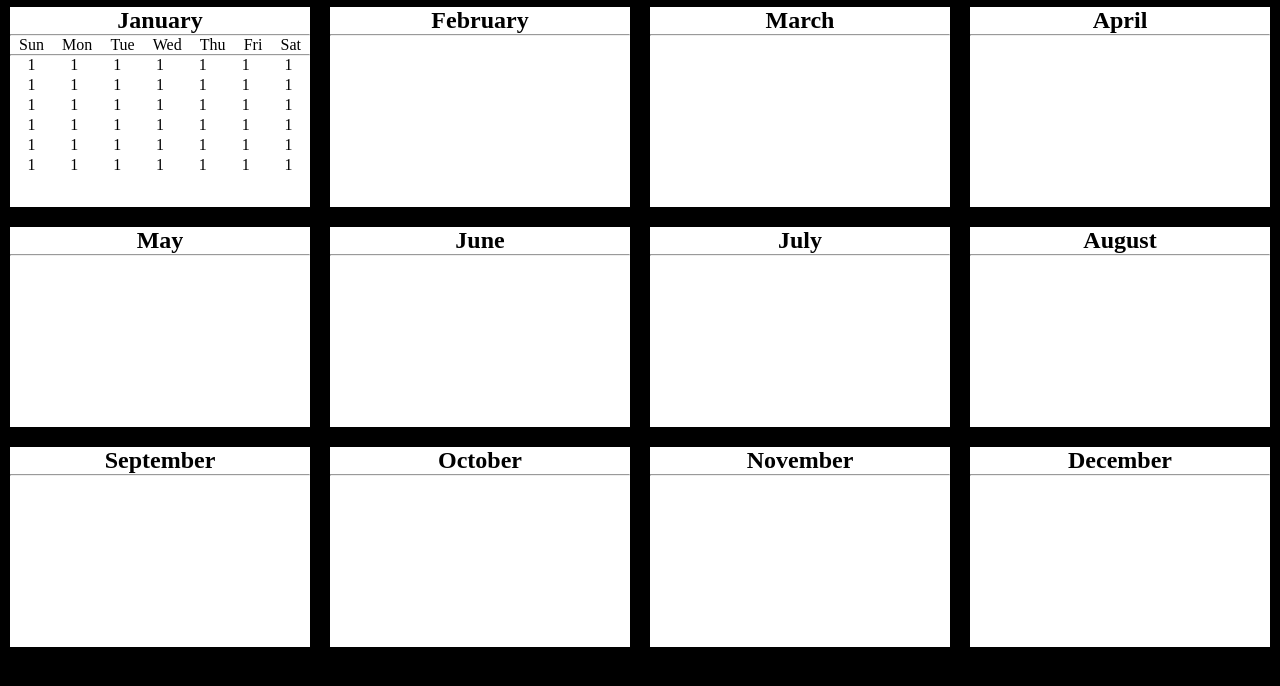
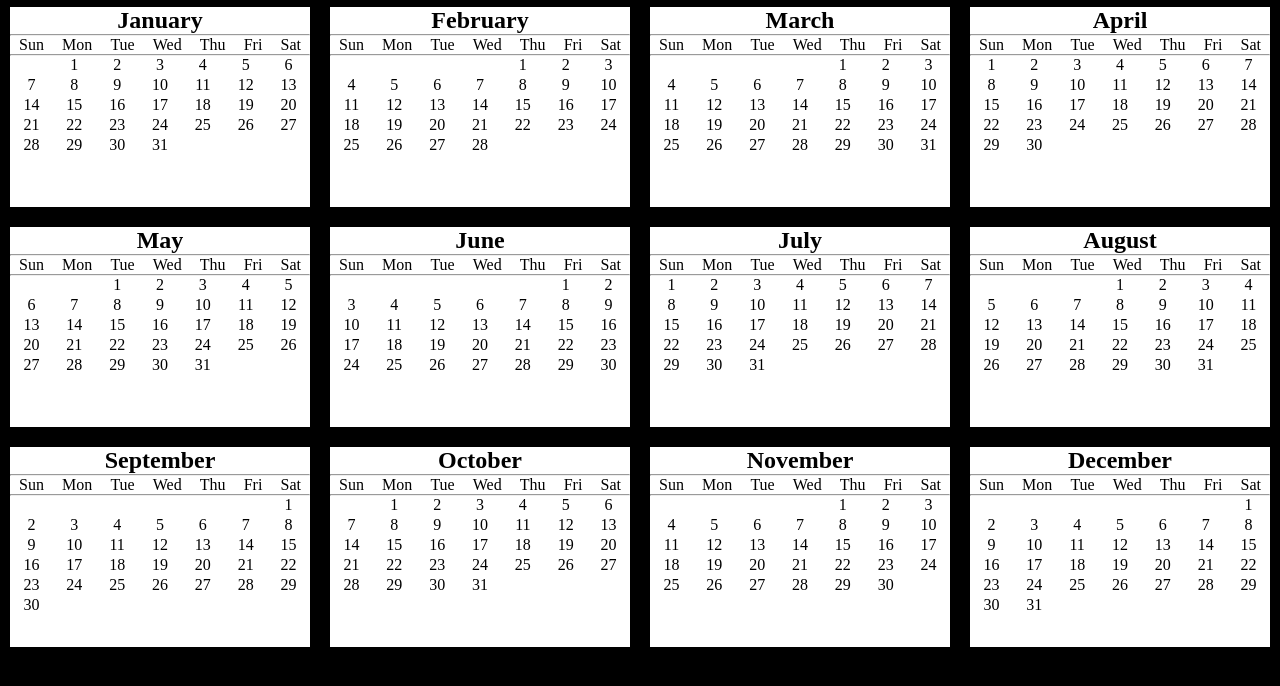
Before and after one commit to ZiKT1229/calendar, a plain HTML site: page index.html in a window 1280 px wide. Shown: the part 40-726 px from the top of the page. Drawn offline with Linux system fonts and the light colour scheme.

Commit message:
基本版

```diff
--- a/index.html
+++ b/index.html
@@ -11,7 +11,7 @@
 <body>
     <div class="wrapper">
         <header>
-            <h1>2018</h1>
+            <h1 id="year">2018</h1>
         </header>
         <main>
             <div class="months">
@@ -28,95 +28,186 @@
                 </div>
                 <hr>
                 <div class="days">
-                    <p class="day">1</p>
-                    <p class="day">1</p>
-                    <p class="day">1</p>
-                    <p class="day">1</p>
-                    <p class="day">1</p>
-                    <p class="day">1</p>
-                    <p class="day">1</p>
-                    <p class="day">1</p>
-                    <p class="day">1</p>
-                    <p class="day">1</p>
-                    <p class="day">1</p>
-                    <p class="day">1</p>
-                    <p class="day">1</p>
-                    <p class="day">1</p>
-                    <p class="day">1</p>
-                    <p class="day">1</p>
-                    <p class="day">1</p>
-                    <p class="day">1</p>
-                    <p class="day">1</p>
-                    <p class="day">1</p>
-                    <p class="day">1</p>
-                    <p class="day">1</p>
-                    <p class="day">1</p>
-                    <p class="day">1</p>
-                    <p class="day">1</p>
-                    <p class="day">1</p>
-                    <p class="day">1</p>
-                    <p class="day">1</p>
-                    <p class="day">1</p>
-                    <p class="day">1</p>
-                    <p class="day">1</p>
-                    <p class="day">1</p>
-                    <p class="day">1</p>
-                    <p class="day">1</p>
-                    <p class="day">1</p>
-                    <p class="day">1</p>
-                    <p class="day">1</p>
-                    <p class="day">1</p>
-                    <p class="day">1</p>
-                    <p class="day">1</p>
-                    <p class="day">1</p>
-                    <p class="day">1</p>
                 </div>
             </div>
             <div class="months">
                 <h2>February</h2>
                 <hr>
+                <div class="week">
+                    <p>Sun</p>
+                    <p>Mon</p>
+                    <p>Tue</p>
+                    <p>Wed</p>
+                    <p>Thu</p>
+                    <p>Fri</p>
+                    <p>Sat</p>
+                </div>
+                <hr>
+                <div class="days">
+                </div>
             </div>
             <div class="months">
                 <h2>March</h2>
                 <hr>
+                <div class="week">
+                    <p>Sun</p>
+                    <p>Mon</p>
+                    <p>Tue</p>
+                    <p>Wed</p>
+                    <p>Thu</p>
+                    <p>Fri</p>
+                    <p>Sat</p>
+                </div>
+                <hr>
+                <div class="days">
+                </div>
             </div>
             <div class="months">
                 <h2>April</h2>
                 <hr>
+                <div class="week">
+                    <p>Sun</p>
+                    <p>Mon</p>
+                    <p>Tue</p>
+                    <p>Wed</p>
+                    <p>Thu</p>
+                    <p>Fri</p>
+                    <p>Sat</p>
+                </div>
+                <hr>
+                <div class="days">
+                </div>
             </div>
             <div class="months">
                 <h2>May</h2>
                 <hr>
+                <div class="week">
+                    <p>Sun</p>
+                    <p>Mon</p>
+                    <p>Tue</p>
+                    <p>Wed</p>
+                    <p>Thu</p>
+                    <p>Fri</p>
+                    <p>Sat</p>
+                </div>
+                <hr>
+                <div class="days">
+                </div>
             </div>
             <div class="months">
                 <h2>June</h2>
                 <hr>
+                <div class="week">
+                    <p>Sun</p>
+                    <p>Mon</p>
+                    <p>Tue</p>
+                    <p>Wed</p>
+                    <p>Thu</p>
+                    <p>Fri</p>
+                    <p>Sat</p>
+                </div>
+                <hr>
+                <div class="days">
+                </div>
             </div>
             <div class="months">
                 <h2>July</h2>
                 <hr>
+                <div class="week">
+                    <p>Sun</p>
+                    <p>Mon</p>
+                    <p>Tue</p>
+                    <p>Wed</p>
+                    <p>Thu</p>
+                    <p>Fri</p>
+                    <p>Sat</p>
+                </div>
+                <hr>
+                <div class="days">
+                </div>
             </div>
             <div class="months">
                 <h2>August</h2>
                 <hr>
+                <div class="week">
+                    <p>Sun</p>
+                    <p>Mon</p>
+                    <p>Tue</p>
+                    <p>Wed</p>
+                    <p>Thu</p>
+                    <p>Fri</p>
+                    <p>Sat</p>
+                </div>
+                <hr>
+                <div class="days">
+                </div>
             </div>
             <div class="months">
                 <h2>September</h2>
                 <hr>
+                <div class="week">
+                    <p>Sun</p>
+                    <p>Mon</p>
+                    <p>Tue</p>
+                    <p>Wed</p>
+                    <p>Thu</p>
+                    <p>Fri</p>
+                    <p>Sat</p>
+                </div>
+                <hr>
+                <div class="days">
+                </div>
             </div>
             <div class="months">
                 <h2>October</h2>
                 <hr>
+                <div class="week">
+                    <p>Sun</p>
+                    <p>Mon</p>
+                    <p>Tue</p>
+                    <p>Wed</p>
+                    <p>Thu</p>
+                    <p>Fri</p>
+                    <p>Sat</p>
+                </div>
+                <hr>
+                <div class="days">
+                </div>
             </div>
             <div class="months">
                 <h2>November</h2>
                 <hr>
+                <div class="week">
+                    <p>Sun</p>
+                    <p>Mon</p>
+                    <p>Tue</p>
+                    <p>Wed</p>
+                    <p>Thu</p>
+                    <p>Fri</p>
+                    <p>Sat</p>
+                </div>
+                <hr>
+                <div class="days">
+                </div>
             </div>
             <div class="months">
                 <h2>December</h2>
                 <hr>
+                <div class="week">
+                    <p>Sun</p>
+                    <p>Mon</p>
+                    <p>Tue</p>
+                    <p>Wed</p>
+                    <p>Thu</p>
+                    <p>Fri</p>
+                    <p>Sat</p>
+                </div>
+                <hr>
+                <div class="days">
+                </div>
             </div>
         </main>
     </div>
+    <script src="script.js"></script>
 </body>
 </html>
--- a/script.js
+++ b/script.js
@@ -0,0 +1,28 @@
+function getTheDay() {
+
+}
+
+let year = new Date().getFullYear();
+document.getElementById("year").innerHTML = year;
+
+let monthOfDays = [0, 0, 0, 0, 0, 0, 0, 0, 0, 0, 0, 0];
+let classDays = document.getElementsByClassName("days");
+
+for (let i = 0; i < 12; i++) {
+    let date = new Date(year, i + 1, 0);
+    monthOfDays[i] = date.getDate();
+    let day = new Date(year, i, 1);
+    let j;
+    for (j = 0; day.getDay() !== j; j++) {
+        let ept = document.createElement("p");
+        ept.className = "day";
+        ept.innerHTML = '';
+        classDays[i].appendChild(ept);
+    }
+    for (j = 0; j < monthOfDays[i]; j++) {
+        let d = document.createElement("p");
+        d.className = "day";
+        d.innerHTML = j + 1;
+        classDays[i].appendChild(d);
+    }
+}
```
